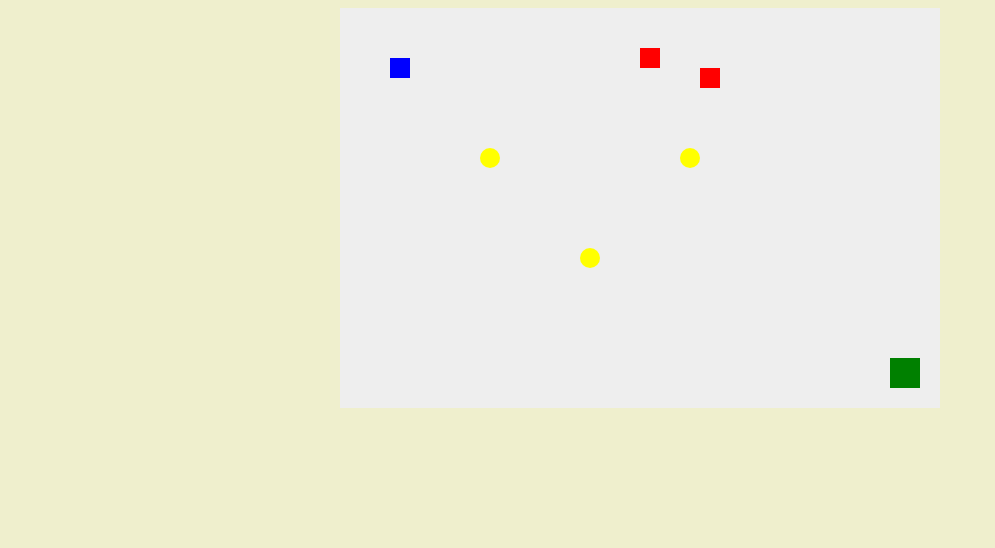
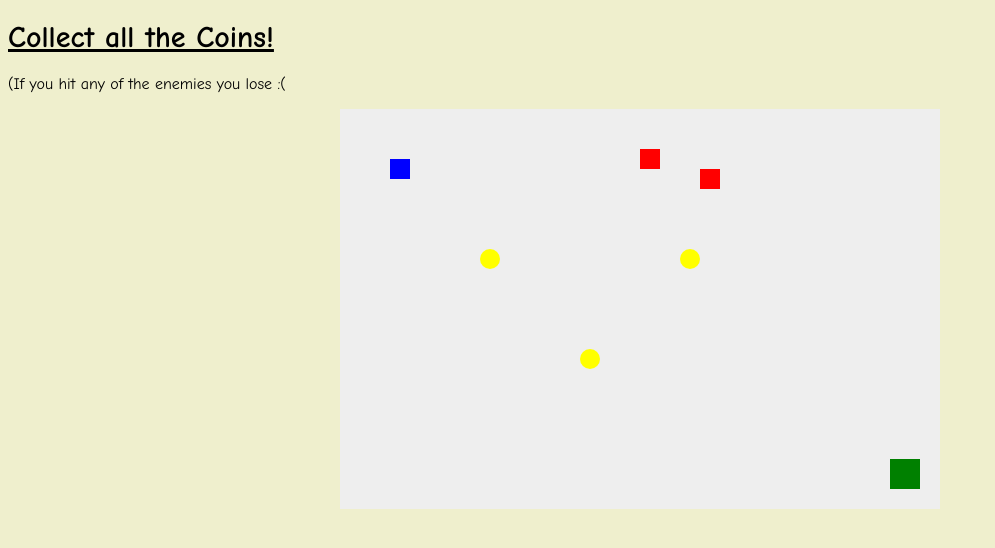
Before and after one commit to maryii673/project3-itec1100-maryii673, a plain HTML site: page index.html in a window 1280 px wide. Shown: the whole page, without its empty margins (0-995 px from the left). Drawn offline with Linux system fonts and the light colour scheme.

Commit message:
Update index.html

```diff
--- a/index.html
+++ b/index.html
@@ -7,6 +7,8 @@
     <link rel='stylesheet' href='style.css'>
 </head>
 <body>
+    <h1>Collect all the Coins!</h1>
+    <p>(If you hit any of the enemies you lose :(</p>
     <canvas id="gameCanvas" width="600" height="400"></canvas>
     <script>
         const canvas = document.getElementById('gameCanvas');
```
